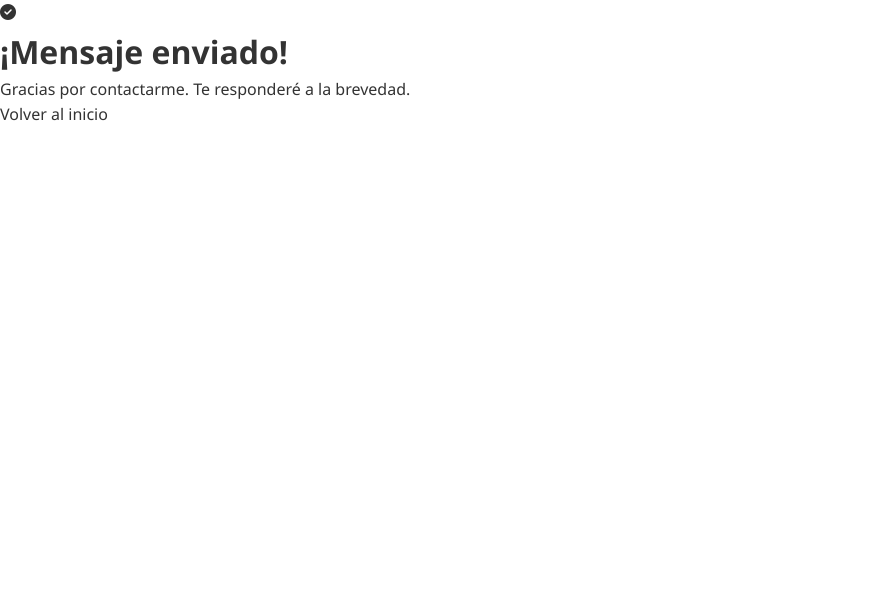
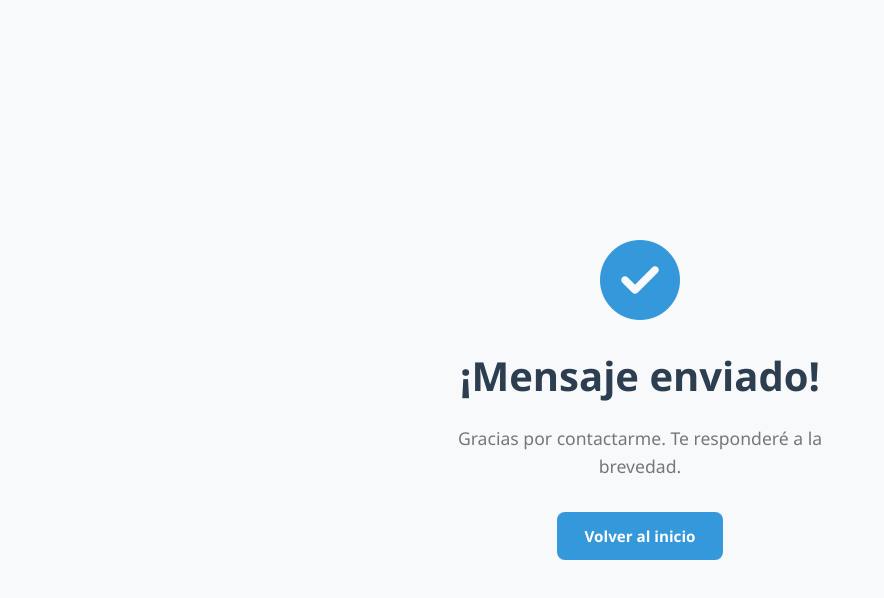
Before and after one commit to contrererick-ids/TDS-Tarea-Web-App-de-Presentacion, a website: page src/views/thanks.html in a window 1280 px wide. Shown: the whole page, without its empty margins (0-884 px from the left). Drawn offline with Linux system fonts and the light colour scheme; files that its build step writes are made by us from their sources.

Commit message:
Implement Thanks.css

```diff
--- /dev/null
+++ b/public/styles/Thanks.css
@@ -0,0 +1,64 @@
+/* ===========================
+   Thanks Page
+   =========================== */
+.thanks-container {
+    min-height: 100vh;
+    display: flex;
+    flex-direction: column;
+    align-items: center;
+    justify-content: center;
+    text-align: center;
+    padding: 40px 20px;
+    background-color: var(--bg-light);
+}
+
+.thanks-container i {
+    font-size: 5rem;
+    color: var(--primary-color);
+    margin-bottom: 24px;
+    animation: fadeInDown 0.6s ease;
+}
+
+.thanks-container h1 {
+    font-size: 2.5rem;
+    color: var(--secondary-color);
+    margin-bottom: 16px;
+    animation: fadeInUp 0.6s ease 0.1s both;
+}
+
+.thanks-container p {
+    font-size: 1.1rem;
+    color: var(--text-light);
+    margin-bottom: 32px;
+    max-width: 400px;
+    animation: fadeInUp 0.6s ease 0.2s both;
+}
+
+.thanks-container .btn {
+    animation: fadeInUp 0.6s ease 0.3s both;
+}
+
+/* ===========================
+   Botones (compartido)
+   =========================== */
+.btn {
+    display: inline-block;
+    padding: 12px 28px;
+    border-radius: var(--border-radius);
+    font-weight: 600;
+    font-size: 0.95rem;
+    transition: var(--transition);
+    cursor: pointer;
+    border: none;
+}
+
+.btn-primary {
+    background-color: var(--primary-color);
+    color: #fff;
+}
+
+.btn-primary:hover {
+    background-color: #2980b9;
+    transform: translateY(-2px);
+    box-shadow: var(--shadow);
+}
--- a/src/views/thanks.html
+++ b/src/views/thanks.html
@@ -5,6 +5,7 @@
   <meta name="viewport" content="width=device-width, initial-scale=1.0">
   <title>Mensaje enviado | Erick Contreras</title>
   <link rel="stylesheet" href="/assets/styles/main.css">
+  <link rel="stylesheet" href="/assets/styles/thanks.css">
   <link rel="stylesheet" href="https://cdnjs.cloudflare.com/ajax/libs/font-awesome/6.4.0/css/all.min.css">
 </head>
 <body>
```
